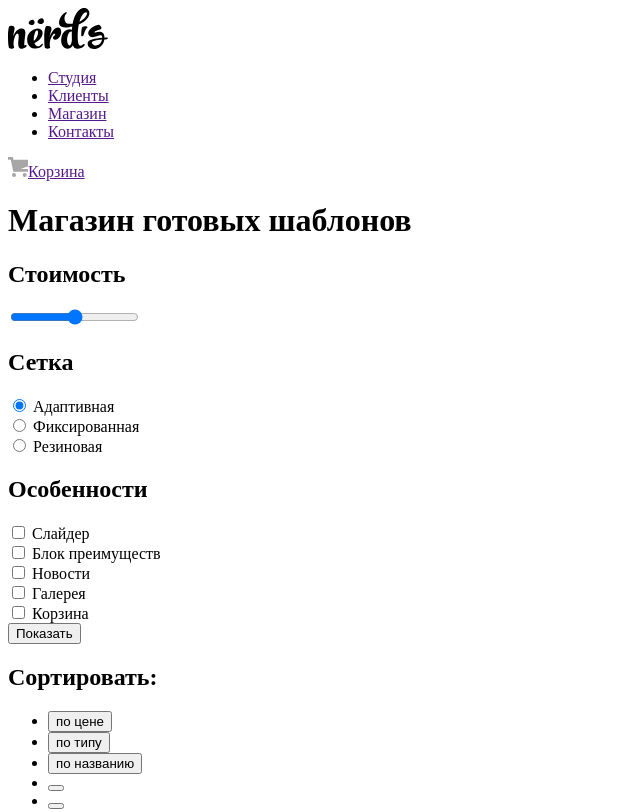
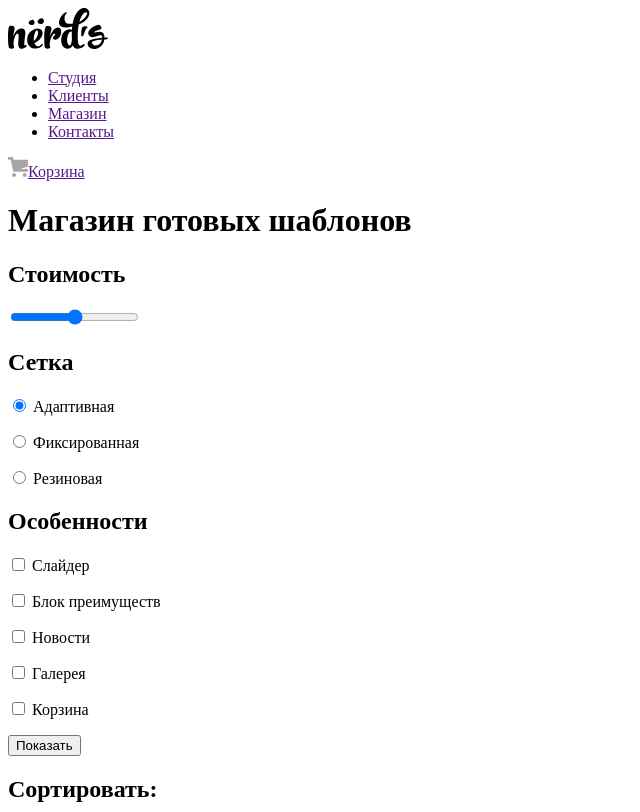
Before and after one commit to GalinaSmi/1368873-nerds-28, a plain HTML site: page catalog.html in a window 1280 px wide. Shown: the top 812 px of the page, without its empty margins (0-640 px from the left). Drawn offline with Linux system fonts and the light colour scheme.

Commit message:
Правки по шестому заданию

```diff
--- a/catalog.html
+++ b/catalog.html
@@ -44,39 +44,49 @@
        клик по кнопке «Показать» отправляет форму.-->
        <!-- <label name="grid"> -->
          <h2>Сетка</h2>
-         <input type="radio" name="grid" id="adaptivity" value="Адаптивная" checked>
+         <p>
+           <input type="radio" name="grid" id="adaptivity" value="adaptivity" checked>
            <label for="adaptivity">Адаптивная</label>
-         <br>
-         <input type="radio" name="grid" id="fixy" value="Фиксированная">
+         </p>
+         <p>
+           <input type="radio" name="grid" id="fixy" value="fixy">
            <label for="fixy">Фиксированная</label>
-         <br>
-         <input type="radio" name="grid" id="rubber" value="Резиновая">
+         </p>
+         <p>
+           <input type="radio" name="grid" id="rubber" value="rubber">
            <label for="rubber">Резиновая</label>
+         </p>
        <!-- </label> -->
      </div>
 
      <div>
        <!-- <label name="features"> -->
        <h2>Особенности</h2>
-       <input type="checkbox" name="features" id="slider" value="Слайдер">
+       <p>
+         <input type="checkbox" name="features" id="slider" value="slider">
          <label for="slider">Слайдер</label>
-       <br>
-       <input type="checkbox" name="features" id="benefits" value="Блок преимуществ">
+       </p>
+       <p>
+         <input type="checkbox" name="features" id="benefits" value="benefits">
          <label for="benefits">Блок преимуществ</label>
-       <br>
-       <input type="checkbox" name="features" id="news" value="Новости">
+       </p>
+       <p>
+         <input type="checkbox" name="features" id="news" value="news">
          <label for="news">Новости</label>
-       <br>
-       <input type="checkbox" name="features" id="gallery" value="Галерея">
+       </p>
+       <p>
+         <input type="checkbox" name="features" id="gallery" value="gallery">
          <label for="gallery">Галерея</label>
-       <br>
-       <input type="checkbox" name="features" id="basket" value="Корзина">
+       </p>
+       <p>
+         <input type="checkbox" name="features" id="basket" value="basket">
          <label for="basket">Корзина</label>
+       </p>
        <!-- </label> -->
      </div>
        <!--кнопка «Показать» отвечает за отправку формы
        на адрес https://echo.htmlacademy.ru/-->
-       <input type="submit" value="Показать">
+       <button>Показать</button>
      </form>
 
      <div>
@@ -133,23 +143,15 @@
            </article>
        </ul>
 
+       <nav role="navigation" aria-label="Страницы перехода">
        <ul>
-         <li>
-           <a href="">Предыдущая</a>
-         </li>
-         <li>
-           <a>1</a>
-         </li>
-         <li>
-           <a href="">2</a>
-         </li>
-         <li>
-           <a href="">3</a>
-         </li>
-         <li>
-           <a href="">Следующая</a>
-         </li>
+         <li><a href="">Предыдущая</a></li>
+         <li><a>1</a></li>
+         <li><a href="">2</a></li>
+         <li><a href="">3</a></li>
+         <li><a href="">Следующая</a></li>
        </ul>
+     </nav>
      </section>
 
    </div>
@@ -175,6 +177,22 @@
          </div>
        <img src="img/map-marker.png" width="100" alt="map marker">
        <img src="img/map.png" width="200" alt="map">
+
+       <div>
+         <h2>Напишите нам</h2>
+         <form action="https://echo.htmlacademy.ru/" method="post">
+           <label>
+             Ваше имя:<input type="text" name="name" value="Имя Фамилия">
+           </label>
+           <label>
+             Ваш email:<input type="email" name="email" value="email@example.com">
+           </label>
+           <p>Текст письма:</p>
+           <textarea name="text" id="textblock" rows="10" cols="50">В свободной форме</textarea>
+           </label>
+           <input type="submit" value="Отправить">
+         </form>
+       </div>
      </section>
 
    </main>
@@ -185,13 +203,13 @@
        <h2 class="visually-hidden">Наши социальные сети</h2>
        <ul>
          <li>
-           <a href="#"><!--Вконтакте--></a>
+           <a href="#"><span class="visually-hidden">Вконтакте</span></a>
          </li>
          <li>
-           <a href="#"><!--Facebook--></a>
+           <a href="#"><span class="visually-hidden">Facebook</span></a>
          </li>
          <li>
-           <a href="#"><!--Instagram--></a>
+           <a href="#"><span class="visually-hidden">Instagram</span></a>
          </li>
        </ul>
      </section>
```
Also changed, not shown: index.html (+19 -3 lines). Lines whose indentation alone changed are shown as unchanged.
